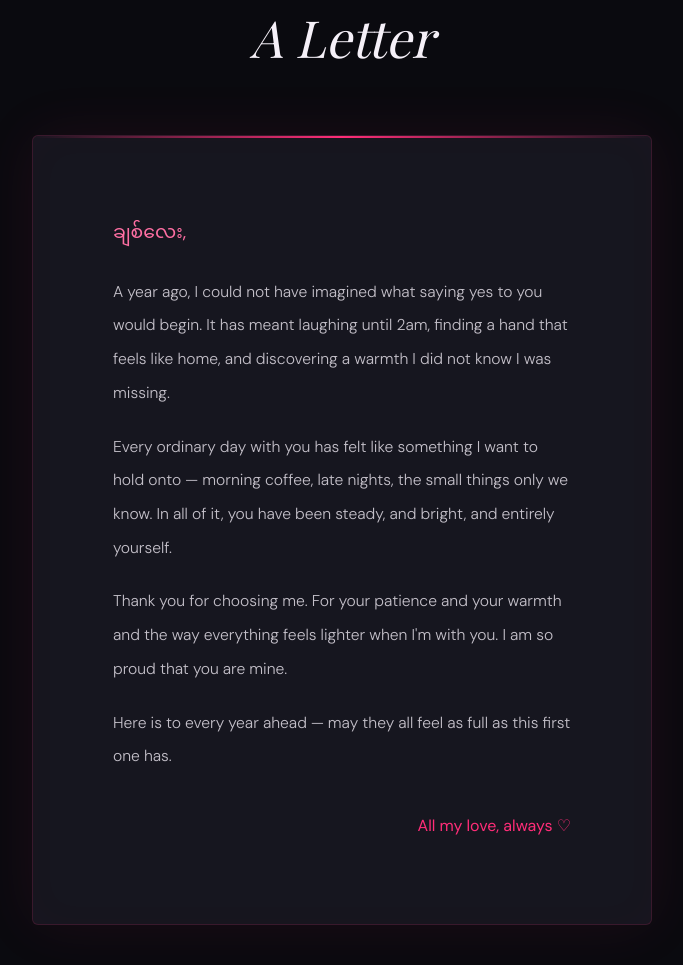
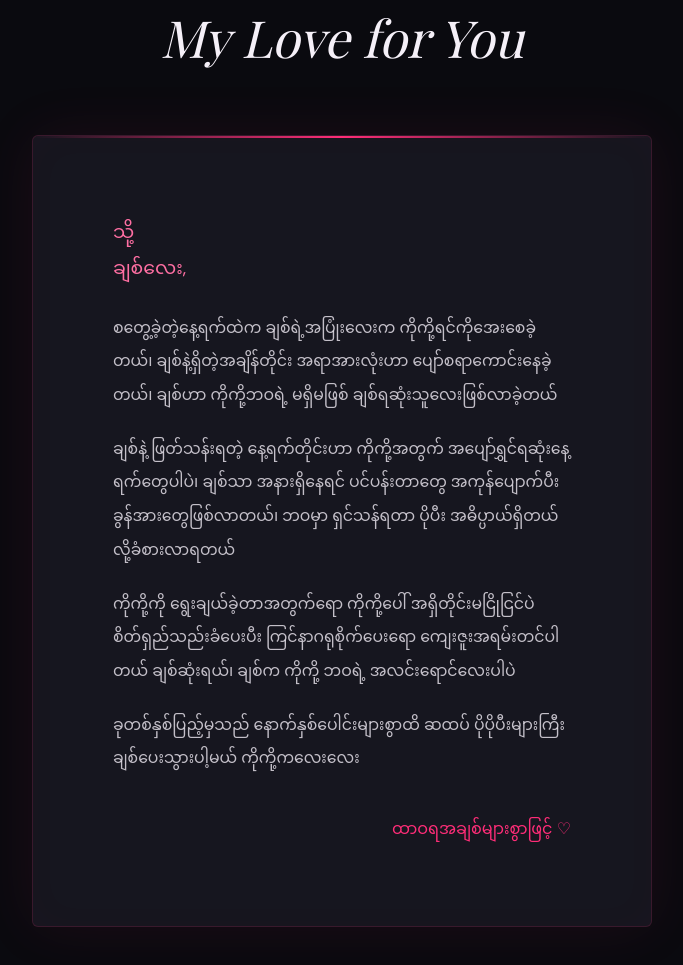
Before and after one commit to ChanHarisson/Anniversary, a plain HTML site: page index.html in a window 1280 px wide. Shown: the part 1738-2703 px from the top of the page, without its empty margins (298-981 px from the left). Drawn offline with nearby package versions, Linux system fonts and the light colour scheme; a web font is replaced by a local one.

Commit message:
Update index.html

```diff
--- a/index.html
+++ b/index.html
@@ -1189,16 +1189,16 @@ body.book-open { overflow: hidden; }
 <!-- ══ LETTER ══ -->
 <section class="letter-section">
   <p class="section-label reveal">Written for you</p>
-  <h2 class="section-title reveal">A Letter</h2>
+  <h2 class="section-title reveal">My Love for You</h2>
   <div class="letter-paper reveal">
-    <p class="letter-greeting" lang="my">ချစ်လေး,</p>
+    <p class="letter-greeting" lang="my">သို့<br>ချစ်လေး,</p>
     <div class="letter-body" lang="my">
-      <p>A year ago, I could not have imagined what saying yes to you would begin. It has meant laughing until 2am, finding a hand that feels like home, and discovering a warmth I did not know I was missing.</p>
-      <p>Every ordinary day with you has felt like something I want to hold onto — morning coffee, late nights, the small things only we know. In all of it, you have been steady, and bright, and entirely yourself.</p>
-      <p>Thank you for choosing me. For your patience and your warmth and the way everything feels lighter when I'm with you. I am so proud that you are mine.</p>
-      <p>Here is to every year ahead — may they all feel as full as this first one has.</p>
+      <p> စတွေ့ခဲ့တဲ့နေ့ရက်ထဲက ချစ်ရဲ့အပြုံးလေးက ကိုကို့ရင်ကိုအေးစေခဲ့တယ်၊ ချစ်နဲ့ရှိတဲ့အချိန်တိုင်း အရာအားလုံးဟာ ပျော်စရာကောင်းနေခဲ့တယ်၊ ချစ်ဟာ ကိုကို့ဘဝရဲ့ မရှိမဖြစ် ချစ်ရဆုံးသူလေးဖြစ်လာခဲ့တယ်</p>
+      <p>ချစ်နဲ့ ဖြတ်သန်းရတဲ့ နေ့ရက်တိုင်းဟာ ကိုကို့အတွက် အပျော်ရွှင်ရဆုံးနေ့ရက်တွေပါပဲ၊ ချစ်သာ အနားရှိနေရင် ပင်ပန်းတာတွေ အကုန်ပျောက်ပီး ခွန်အားတွေဖြစ်လာတယ်၊ ဘဝမှာ ရှင်သန်ရတာ ပိုပီး အဓိပ္ပာယ်ရှိတယ်လို့ခံစားလာရတယ်</p>
+      <p>ကိုကို့ကို ရွေးချယ်ခဲ့တာအတွက်ရော ကိုကို့ပေါ် အရှိတိုင်းမငြိုငြင်ပဲ စိတ်ရှည်သည်းခံပေးပီး ကြင်နာဂရုစိုက်ပေးရော ကျေးဇူးအရမ်းတင်ပါတယ် ချစ်ဆုံးရယ်၊ ချစ်က ကိုကို့ ဘဝရဲ့ အလင်းရောင်လေးပါပဲ</p>
+      <p>ခုတစ်နှစ်ပြည့်မှသည် နောက်နှစ်ပေါင်းများစွာထိ ဆထပ် ပိုပိုပီးများကြီး ချစ်ပေးသွားပါ့မယ် ကိုကို့က‌လေးလေး</p>
     </div>
-    <p class="letter-sign">All my love, always ♡</p>
+    <p class="letter-sign">ထာဝရအချစ်များစွာဖြင့် ♡</p>
   </div>
 </section>
 
```
